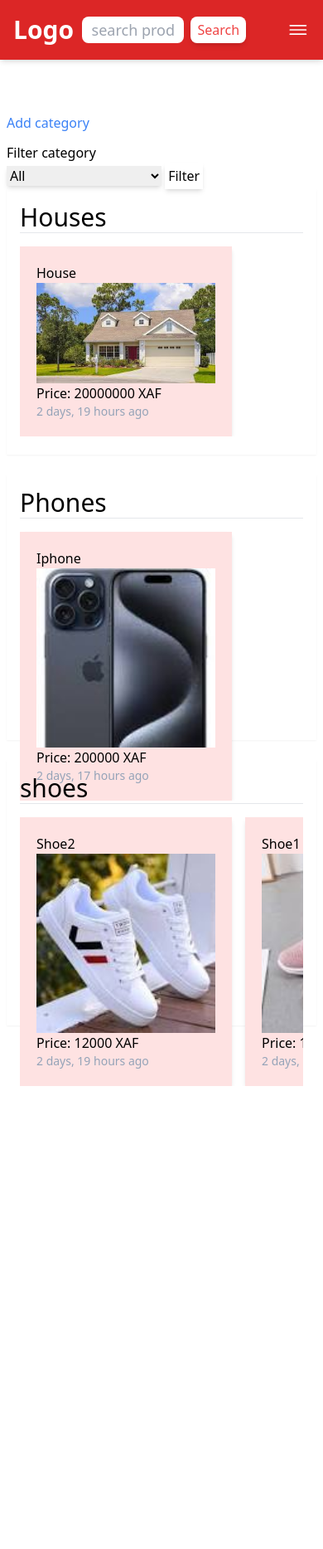
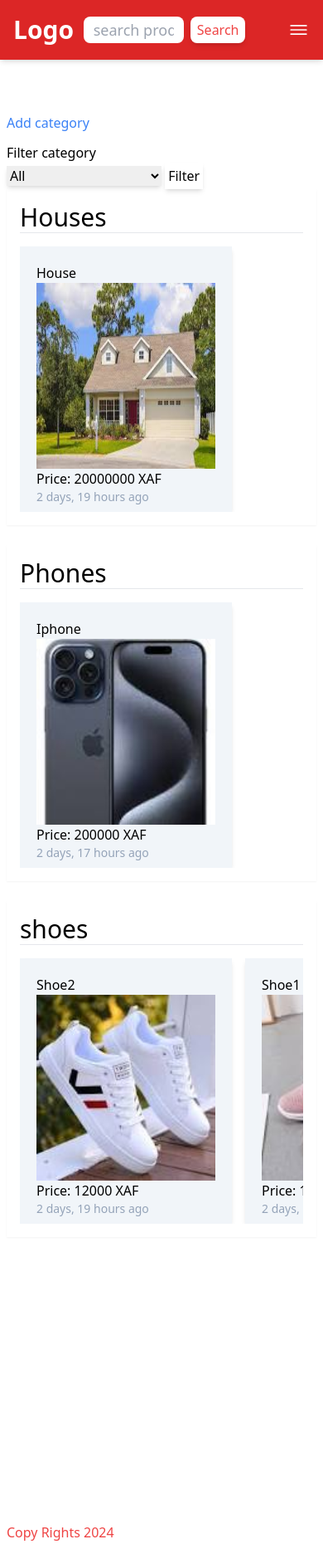
Before and after one commit to FrankNeba/DjangoEcommerce, a Django app: page / in a window 390 px wide. Shown: the whole page at 83% size. Before the commit the page ends 1309 px from the top, so only its background shows below. Run offline with Django 3.2, Linux system fonts and the light colour scheme; data comes from the database, SQL or seed files in the repository; both versions use the stored data as it was after the commit; some libraries are stand-ins or nearby versions.

Commit message:
responsive

```diff
--- a/shop/templates/shop/home.html
+++ b/shop/templates/shop/home.html
@@ -30,7 +30,7 @@
             {% for category in categories %}
             {% if category.product_set.count > 0 %}
 
-        <div class="h-80 shadow-sm p-4">
+        <div class="h-100 shadow-sm p-4">
         <h1 class="text-3xl">{{category.name}}</h1> <hr>
         <div class="flex flex-row gap-2 overflow-scroll ">
             {% for product in products %}
@@ -38,11 +38,11 @@
 
 
             {% if product.category == category %}
-            <a href="{% url 'product-details' product.id %}"class="shadow-md bg-red-100 mt-4" >
-                <div class=" p-5 h-68 w-64">
+            <a href="{% url 'product-details' product.id %}"class="shadow-md bg-slate-100 mt-4" >
+                <div class=" p-5 h-80 w-64">
 
                     <p> {{product.name|capfirst}}</p>
-                    <img src="{{product.image.url}}" alt="Product image"  class=" w-full md:w-[300px] h-[80%]"/>
+                    <img src="{{product.image.url}}" alt="Product image"  class=" w-full md:w-[300px] h-[80%] md:h-56"/>
                     <p>Price: {{product.price|capfirst}} XAF</p>
                     <p class="text-sm text-slate-400">{{product.created|timesince}} ago</p>
 
--- a/shop/templates/shop/main.html
+++ b/shop/templates/shop/main.html
@@ -19,10 +19,13 @@
 
     {% endblock %}
 
+    <p class="text-red-500 mt-80">Copy Rights 2024</p>
+
 
     <script type="module" src="https://unpkg.com/ionicons@7.1.0/dist/ionicons/ionicons.esm.js"></script>
 <script nomodule src="https://unpkg.com/ionicons@7.1.0/dist/ionicons/ionicons.js"></script>
 </body>
 
+
 <script src="{% static 'js/index.js' %}"></script>
 </html>
--- a/shop/templates/shop/navbar.html
+++ b/shop/templates/shop/navbar.html
@@ -3,7 +3,7 @@
 
 
 
-<div class="w-full fixed flex flex-row p-4 bg-red-600 top-0 left-0 text-white items-center  shadow-md">
+<div class="w-full fixed flex flex-row p-4 bg-red-600 top-0 left-0 text-white items-center  shadow-md gap-1">
     <a href="{% url 'profile' request.user.id %}" class="w-2/6 md:w-1/6">
         <div class="logo text-6xl font-bold w-full flex flex-row items-center gap-5">
             {% if request.user.is_authenticated %}
@@ -21,16 +21,14 @@
                     <button type="submit" class="md:px-5 md:py-2 px-2 py-1 shadow-md rounded-lg bg-white text-red-500">Search</button>
                 </form>
 
-
-       <!-- <button class="lg:hidden text-sm" id="menu">Menu</button> -->
        <ion-icon id="menu" name="menu-outline" class="w-10 h-10 lg:hidden place-self-end"></ion-icon>
        <ion-icon id="menu-x" name="close-outline" class="w-10 h-10 hidden lg:hidden place-self-end"></ion-icon>
 
-    <div id="content" class="hidden lg:w-3/6 w-full absolute
+    <div id="content" class="hidden lg:w-4/6 w-full absolute
                                 lg:relative flex flex-col bg-red-600 -bottom-80
                                 lg:bottom-0 lg:flex lg:flex-row justify-center
-                                lg:justify-around items-center  px-10 right-0
-                                transition-all duration-2000 ease-in-out pb-32 pt-5 lg:py-0">
+                                lg:justify-between items-center  px-10 right-0
+                                transition-all duration-2000 ease-in-out pb-32 pt-5 lg:py-0 ">
         <ul class="flex lg:flex-row justify-center lg:justify-around items-center
                     lg:items-end w-full font-bold text-2xl flex-col space-y-2">
             <li><a href="{% url 'home' %}" >Home</a></li>
--- a/shop/templates/shop/product.html
+++ b/shop/templates/shop/product.html
@@ -17,7 +17,7 @@
     <p class="text-2xl">{{product.description}}</p>
     <p class="text-sm text-slate-400">{{product.created|timesince}} ago</p>
 
-    <div class="flex flex-row text-sm md:text-2xl md:w-1/2 space-x-10 mt-5">
+    <div class="flex flex-row text-sm md:text-2xl md:w-2/3 space-x-10 mt-5">
         {% if request.user == product.seller %}
         <a href="{% url 'delete' product.id %}" class="text-red-500 shadow-md px-5 py-2">Delete</a>
         <a href="{% url 'editproduct' product.id %}" class="text-blue-500 shadow-md px-5 py-2">Edit</a>
--- a/shop/templates/shop/profile.html
+++ b/shop/templates/shop/profile.html
@@ -24,7 +24,7 @@
         <div class="flex flex-row grid-row-2 flex-wrap justify-center md:justify-between">
             {% for product in products %}
 
-            <a href="{% url 'product-details' product.id %}"class="shadow-md bg-red-100 mt-4 md:w-[48%]" >
+            <a href="{% url 'product-details' product.id %}"class="shadow-md bg-slate-100 mt-4 md:w-[48%]" >
                 <div class=" p-5 h-68 w-64">
 
                     <p> {{product.name|capfirst}}</p>
```
Also changed, not shown: db.sqlite3, static/images/images/Phone1.jpeg (added).
